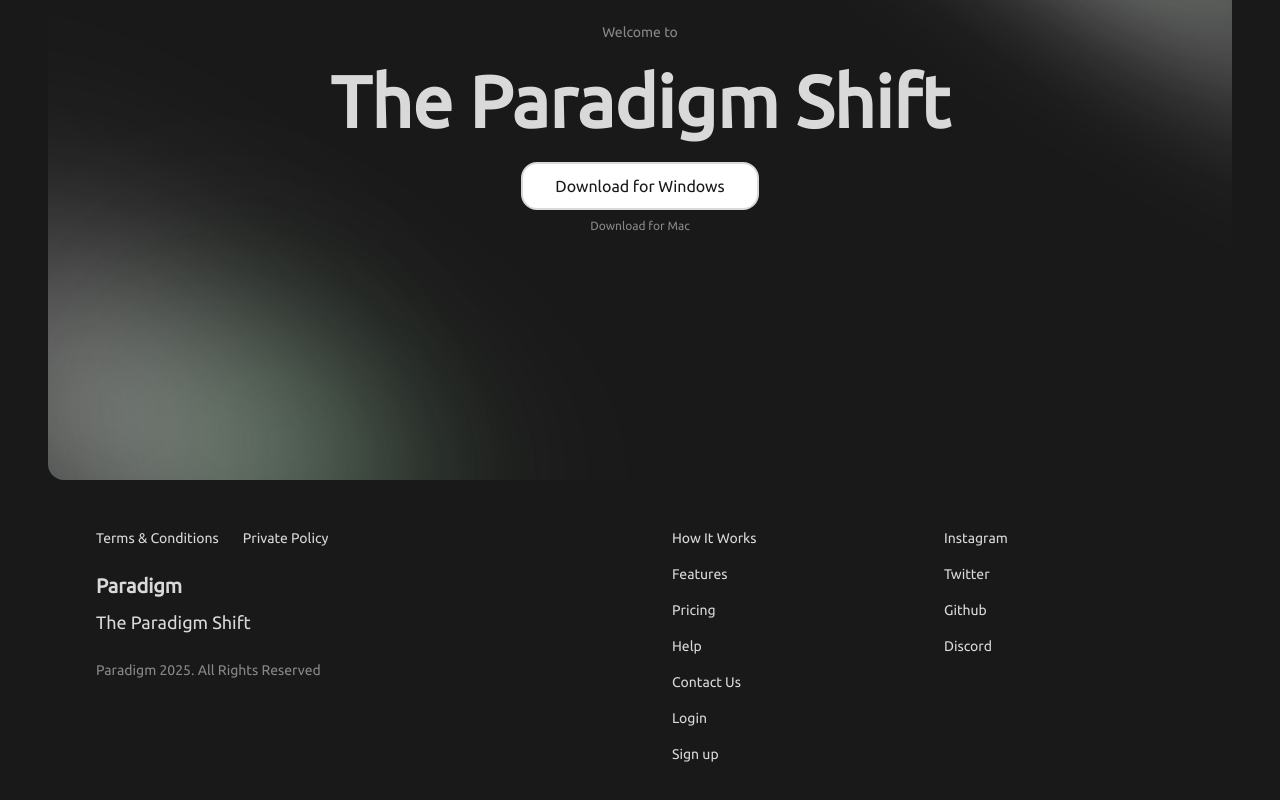
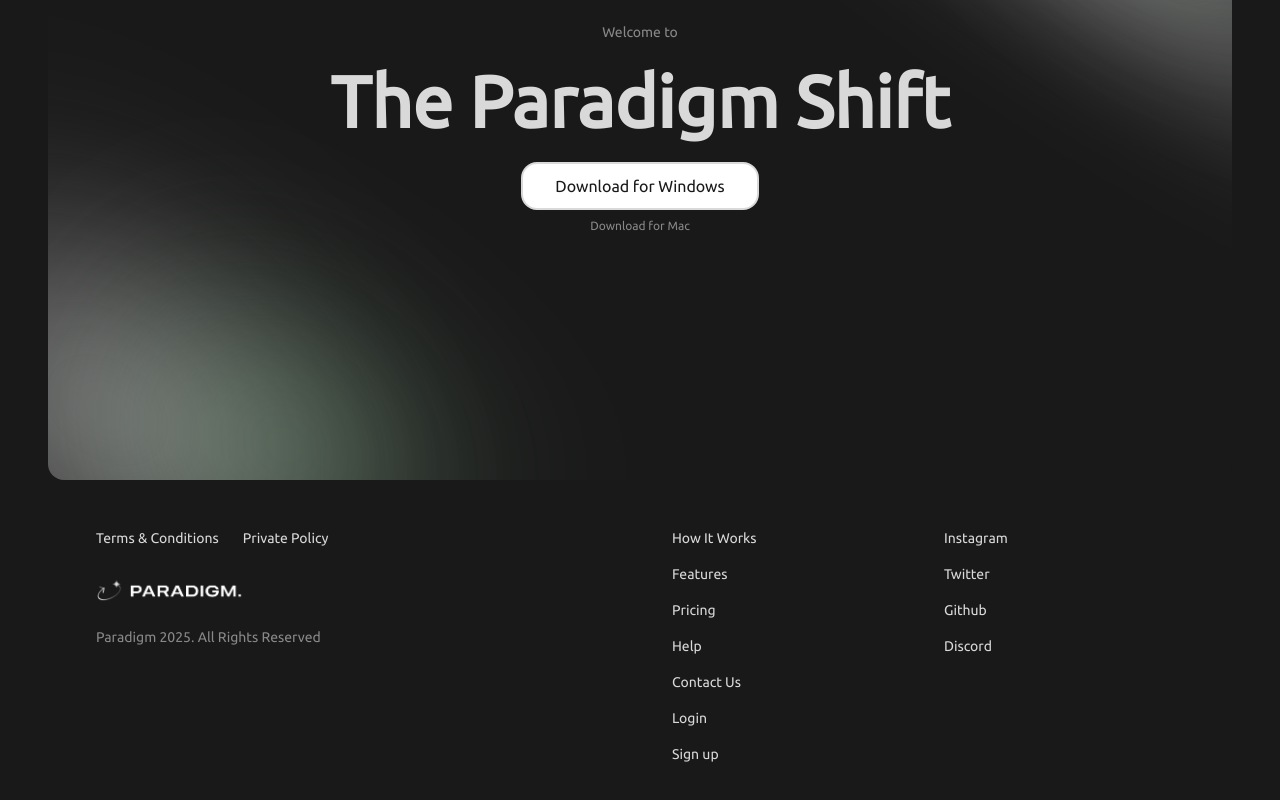
Before and after one commit to 71lols/paradigm-website, a Next.js app in the folder frontend/: page / in a window 1280 px wide. Shown: the part 3172-3972 px from the top of the page. Built offline with nearby package versions, Linux system fonts and the light colour scheme; no server answers.

Commit message:
updated footer branding

```diff
--- a/frontend/src/components/home/footer.tsx
+++ b/frontend/src/components/home/footer.tsx
@@ -1,4 +1,6 @@
 "use client";
+
+import Image from "next/image";
 
 export default function Footer() {
   // Smooth scroll function
@@ -44,8 +46,14 @@
 
             {/* Brand */}
             <div className="space-y-2">
-              <h3 className="text-[#D9D9D9] text-xl font-semibold">Paradigm</h3>
-              <h4 className="text-[#D9D9D9] text-lg">The Paradigm Shift</h4>
+              <Image
+                src="/Logo.png"
+                alt="Paradigm Logo"
+                width={150}
+                height={125}
+                className="object-contain border-white"
+                priority
+              />
             </div>
 
             {/* Copyright */}
```
